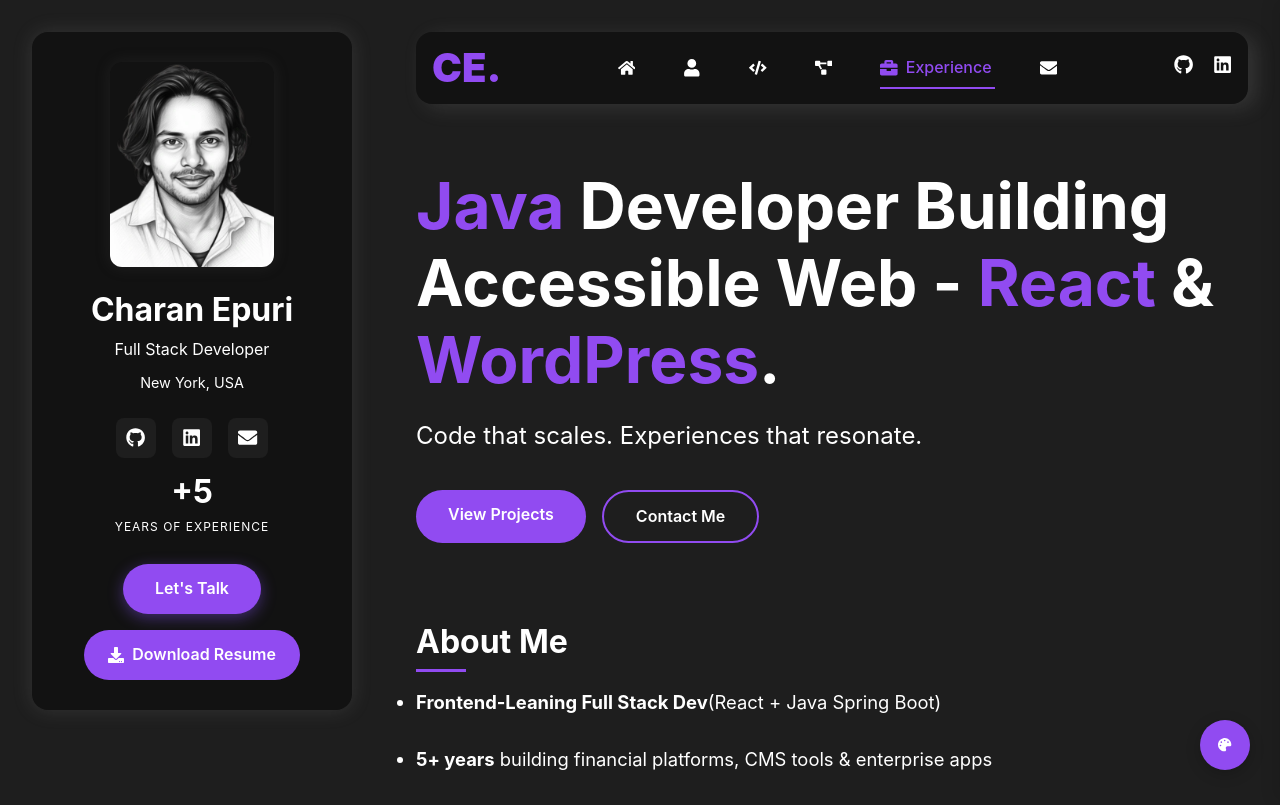
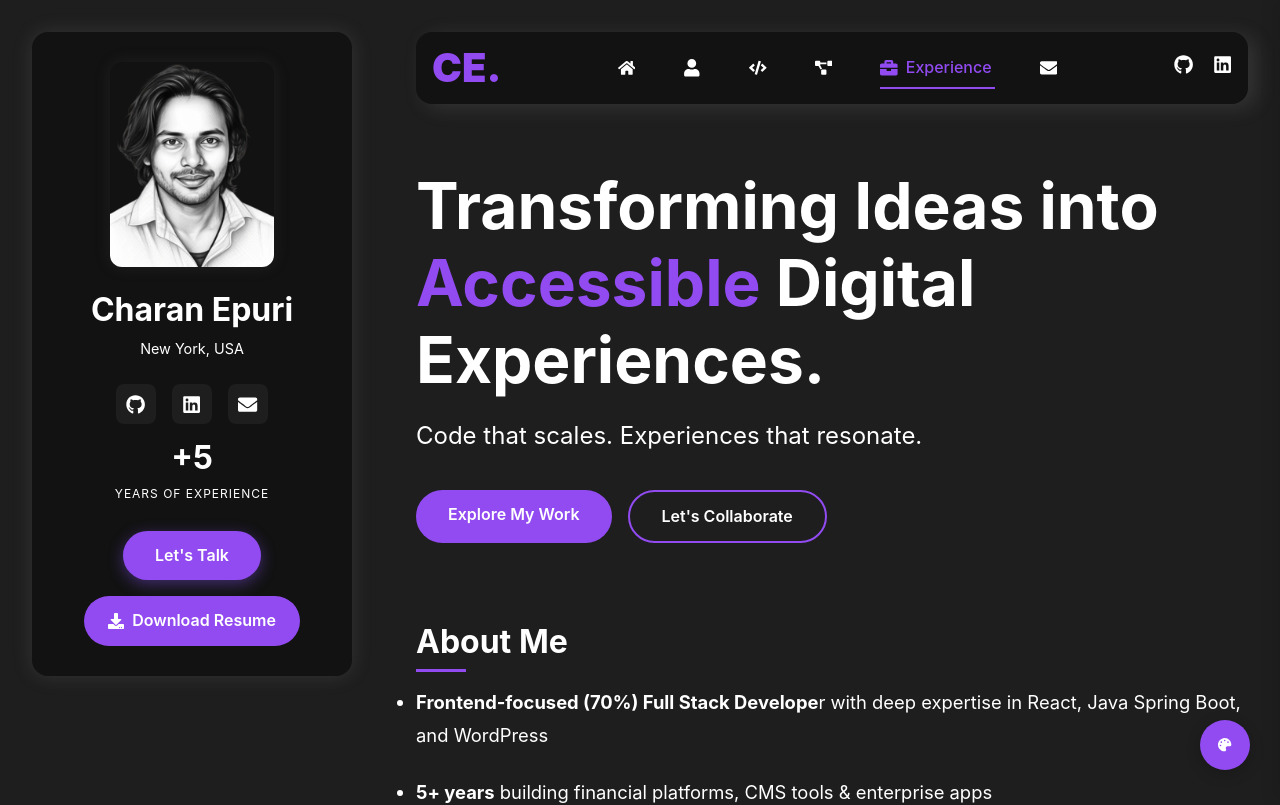
Before and after one commit to 245charan/charan-epuri.dev, a React (Vite) app: page / in a window 1280 px wide. Shown: the top 805 px of the page. Built offline with nearby package versions, Linux system fonts and the light colour scheme.

Commit message:
Booking info added

```diff
--- a/src/components/profile/ProfileCard.jsx
+++ b/src/components/profile/ProfileCard.jsx
@@ -178,7 +178,7 @@
 				/>
 			</ProfileImage>
 			<Name>Charan Epuri</Name>
-			<Title>Full Stack Developer</Title>
+			{/* <Title>Full Stack Developer</Title> */}
 			<Location>New York, USA</Location>
 			<SocialLinks>
 				<SocialIcon
@@ -213,7 +213,7 @@
 					<StatLabel>Happy Clients</StatLabel>
 				</StatItem> */}
 			</Stats>
-			<CTAButton title='Lets Talk' aria-label="lets-talk" href='#contact'>Let's Talk</CTAButton>
+			<CTAButton title='Lets Talk' target='_blank' aria-label="lets-talk" href='https://outlook.office.com/bookwithme/user/15d34846ee2f47be84a77aa55dd0ebbd@marist.edu?anonymous&ep=plink'>Let's Talk</CTAButton>
 			<ResumeDownload />
 		</ProfileCardContainer>
 	);
--- a/src/sections/About.jsx
+++ b/src/sections/About.jsx
@@ -140,14 +140,27 @@
 				<AboutText>
 					<ul>
 						<li>
-							<strong>Frontend-Leaning Full Stack Dev</strong>
+							{/* <strong>Frontend-focused Full Stack Dev</strong>
 							(React + Java Spring Boot)
+							• Led frontend development for enterprise applications with 10,000+ daily users
+							• Reduced load times by 40% through frontend optimization techniques
+							• Contributed to open-source accessibility projects with 500+ GitHub stars*/}
+							<strong>
+								Frontend-focused (70%) Full Stack Develope
+							</strong>
+							r with deep expertise in React, Java Spring Boot,
+							and WordPress
 						</li>
 						<li>
-							<strong>5+ years</strong> building financial platforms, CMS tools & enterprise apps
+							<strong>5+ years</strong> building financial
+							platforms, CMS tools & enterprise apps
 						</li>
 						<li>
-							Obsessed with <strong>scalable architecture</strong> and <strong>UI performance</strong>
+							Obsessed with <strong>scalable architecture</strong>
+							and <strong>UI performance</strong>
+						</li>
+						<li>
+						Beyond code, I'm passionate about creating technology that's truly accessible to everyone. I believe great digital experiences should be both beautiful and inclusive.
 						</li>
 					</ul>
 				</AboutText>
--- a/src/sections/Hero.jsx
+++ b/src/sections/Hero.jsx
@@ -89,21 +89,29 @@
 					Accessibility Focused Full Stack <span>Java</span> Developer with <br />
 					<span>React.Js</span> & <span>WordPress</span> Expertise
 				</HeroTitle> */}
+				{/* <HeroTitle>
+				<span>Java</span> Developer Building <br/>Accessible Web - <span>React</span> & <span>WordPress</span>.
+				</HeroTitle> */}
 				<HeroTitle>
-				<span>Java</span> Developer Building <br/>Accessible Web - <span>React</span> & <span>WordPress</span>.
+					Transforming Ideas into <span>Accessible</span> Digital
+					Experiences.
 				</HeroTitle>
-				{/* <HeroTitle>
-				<span>Inclusive Web Architect</span> <br/> Full Stack <span>Java</span> Engineer Specializing in Accessible <span>React</span> Frontends & Scalable <span>WordPress</span> Solutions.
-				</HeroTitle> */}
 				<HeroSubtitle>
 					Code that scales. Experiences that resonate.
 				</HeroSubtitle>
 				<HeroButtons>
-					<PrimaryButton aria-label="projects" title="Projects" href='#projects'>
-						View Projects
+					<PrimaryButton
+						aria-label='Explore My Work'
+						title='Explore My Work'
+						href='#projects'>
+						Explore My Work
 					</PrimaryButton>
-					<SecondaryButton aria-label="contact" title="Contact" href='#contact'>
-						Contact Me
+					<SecondaryButton
+						aria-label='Lets Collaborate'
+						title='Lets Collaborate'
+						target='_blank'
+						href='https://outlook.office.com/bookwithme/user/15d34846ee2f47be84a77aa55dd0ebbd@marist.edu?anonymous&ep=plink'>
+						Let's Collaborate
 					</SecondaryButton>
 				</HeroButtons>
 			</HeroContent>
```
Also changed, not shown: 2 other files (tests, documents, lock files or other folders).
